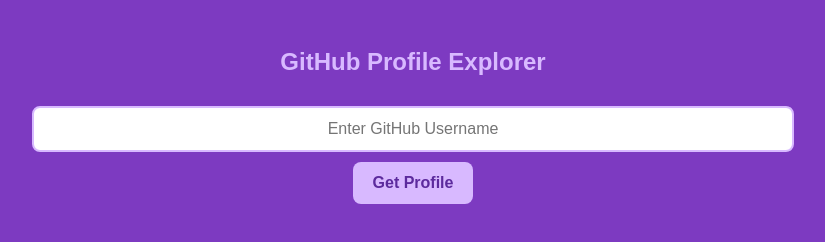
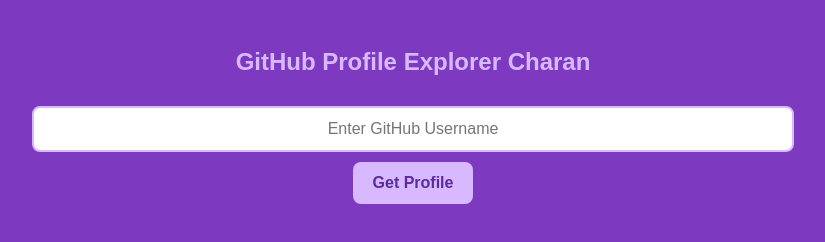
Before and after one commit to charansingh14853/GitHub-Profile-Explorer, a plain HTML site: page index.html in a window 1280 px wide. Shown: the whole page, without its empty margins (227-1052 px from the left). Drawn offline with Linux system fonts and the light colour scheme.

Commit message:
Update index.html

```diff
--- a/index.html
+++ b/index.html
@@ -123,7 +123,7 @@
 </head>
 
 <body>
-    <h2>GitHub Profile Explorer</h2>
+    <h2>GitHub Profile Explorer Charan</h2>
     <input type="text" id="username" placeholder="Enter GitHub Username">
     <br>
     <button onclick="getGitHubProfile()">Get Profile</button>
```
